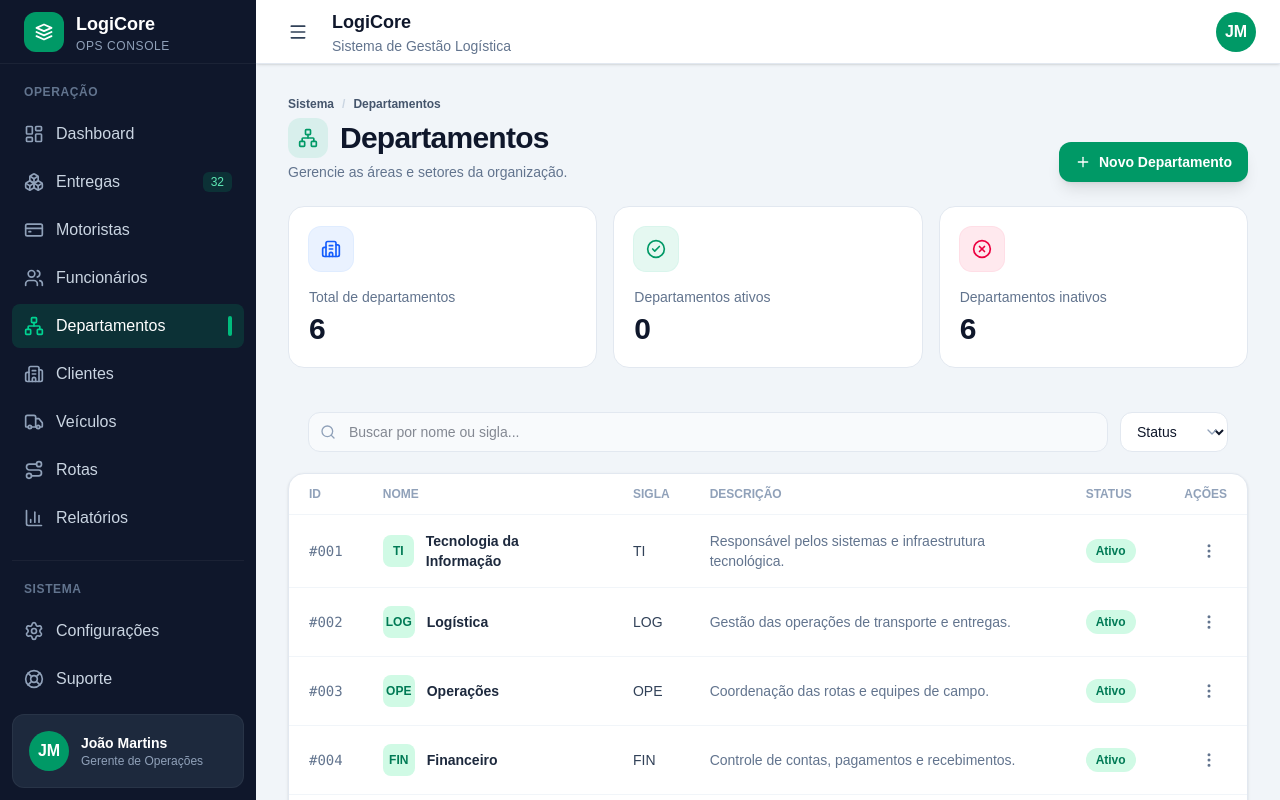
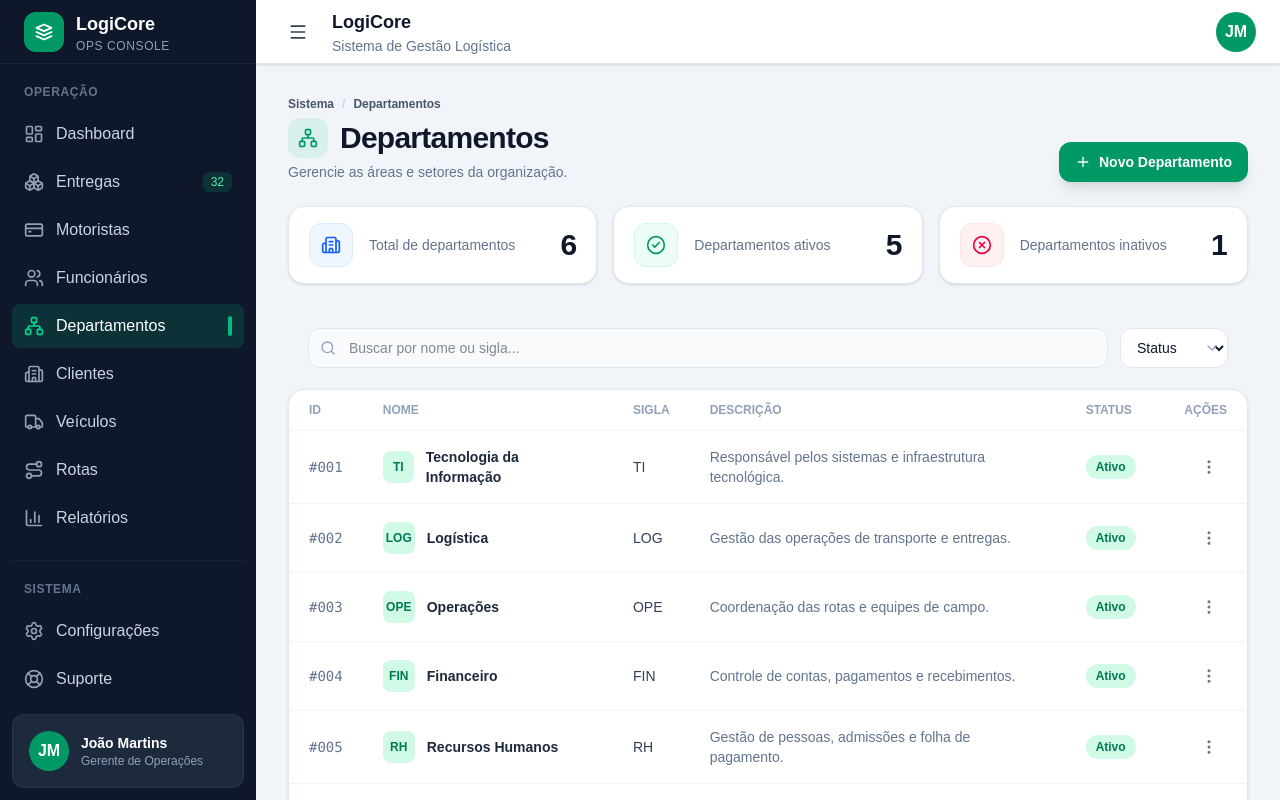
Before and after one commit to Pablo-M-Santos/Sistema_de_Gestao_de_Operacoes_Logisticas, a Next.js app in the folder frontend/: page /departments in a window 1280 px wide. Shown: the top 800 px of the page. Built offline with nearby package versions, Linux system fonts and the light colour scheme.

Commit message:
feat: refactor StatCard component and update import paths for improved organization

```diff
--- a/frontend/app/departments/page.tsx
+++ b/frontend/app/departments/page.tsx
@@ -7,7 +7,7 @@ import { Network, Plus, Building2, CheckCircle2, XCircle } from "lucide-react";
 import AppLayout from "@/components/layout/AppLayout";
 
 import PageHeader from "@/components/ui/PageHeader";
-import StatCard from "@/components/ui/StatCard";
+import StatCard from "@/components/cards/StatCard";
 
 import DepartamentoTable from "@/components/departments/DepartamentoTable";
 import { Departamento } from "@/types/departamento";
@@ -22,7 +22,7 @@ export default function DepartmentsPage() {
 
   const [saved, setSaved] = useState(false);
 
-  const activeCount = departamentos.filter((d) => d.status === "active").length;
+  const activeCount = departamentos.filter((d) => d.ativo === true).length;
 
   const inactiveCount = departamentos.length - activeCount;
 
--- /dev/null
+++ b/frontend/components/cards/StatCard.tsx
@@ -0,0 +1,75 @@
+"use client";
+
+import type { LucideIcon } from "lucide-react";
+import type { ReactNode } from "react";
+
+interface Props {
+  icon: LucideIcon;
+  label: string;
+  value: ReactNode;
+  hint?: string;
+  accent?: "brand" | "blue" | "rose" | "ink";
+  index?: number;
+}
+
+const accentMap = {
+  brand: {
+    bg: "bg-emerald-50",
+    text: "text-emerald-600",
+    border: "border-emerald-100",
+  },
+
+  blue: {
+    bg: "bg-blue-50",
+    text: "text-blue-600",
+    border: "border-blue-100",
+  },
+
+  rose: {
+    bg: "bg-rose-50",
+    text: "text-rose-600",
+    border: "border-rose-100",
+  },
+
+  ink: {
+    bg: "bg-slate-50",
+    text: "text-slate-700",
+    border: "border-slate-200",
+  },
+};
+
+export default function StatCard({
+  icon: Icon,
+  label,
+  value,
+  hint,
+  accent = "ink",
+  index = 0,
+}: Props) {
+  const color = accentMap[accent];
+
+  return (
+    <div
+      className="animate-fade-up flex items-center justify-between rounded-2xl border border-slate-200 bg-white px-5 py-4 shadow-sm transition-all duration-300 hover:-translate-y-1 hover:shadow-lg"
+      style={{
+        animationDelay: `${index * 70}ms`,
+      }}
+    >
+      <div className="flex items-center gap-4">
+        <div
+          className={`flex h-11 w-11 items-center justify-center rounded-xl ${color.bg} ${color.text} border ${color.border} `}
+        >
+          <Icon className="h-5 w-5" />
+        </div>
+
+        <div>
+          <p className="text-sm font-medium text-slate-500">{label}</p>
+
+          {hint && <p className="text-xs text-slate-400">{hint}</p>}
+        </div>
+      </div>
+
+      <span className="text-3xl font-bold tracking-tight text-slate-900">{value}</span>
+    </div>
+  );
+}
--- /dev/null
+++ b/frontend/components/cards/index.ts
@@ -0,0 +1 @@
+export { default as StatCard } from "./StatCard";
--- a/frontend/components/ui/StatCard.tsx
+++ /dev/null
@@ -1,84 +0,0 @@
-import type { LucideIcon } from "lucide-react";
-
-interface Props {
-  icon: LucideIcon;
-
-  label: string;
-
-  value: number;
-
-  hint?: string;
-
-  accent?: "brand" | "blue" | "rose" | "ink";
-
-  index?: number;
-}
-
-const accentMap = {
-  brand: {
-    bg: "bg-emerald-500/10",
-    text: "text-emerald-600",
-    ring: "ring-emerald-500/15",
-  },
-
-  blue: {
-    bg: "bg-blue-500/10",
-    text: "text-blue-600",
-    ring: "ring-blue-500/15",
-  },
-
-  rose: {
-    bg: "bg-rose-500/10",
-    text: "text-rose-600",
-    ring: "ring-rose-500/15",
-  },
-
-  ink: {
-    bg: "bg-slate-500/10",
-    text: "text-slate-700",
-    ring: "ring-slate-500/15",
-  },
-};
-
-export default function StatCard({
-  icon: Icon,
-
-  label,
-
-  value,
-
-  hint,
-
-  accent = "ink",
-
-  index = 0,
-}: Props) {
-  const color = accentMap[accent];
-
-  return (
-    <div
-      className="animate-fade-up rounded-2xl border border-slate-200 bg-white p-5 transition-all duration-300 hover:-translate-y-1 hover:shadow-lg"
-      style={{
-        animationDelay: `${index * 70}ms`,
-      }}
-    >
-      <div className="flex items-start justify-between">
-        <div
-          className={`grid h-11 w-11 place-items-center rounded-xl ${color.bg} ${color.text} ring-1 ${color.ring} `}
-        >
-          <Icon className="h-5 w-5" />
-        </div>
-      </div>
-
-      <div className="mt-4">
-        <p className="text-sm font-medium text-slate-500">{label}</p>
-
-        <div className="mt-1 flex items-baseline gap-1.5">
-          <span className="text-3xl font-bold tracking-tight text-slate-900">{value}</span>
-        </div>
-
-        {hint && <p className="mt-2 text-xs text-slate-400">{hint}</p>}
-      </div>
-    </div>
-  );
-}
```
